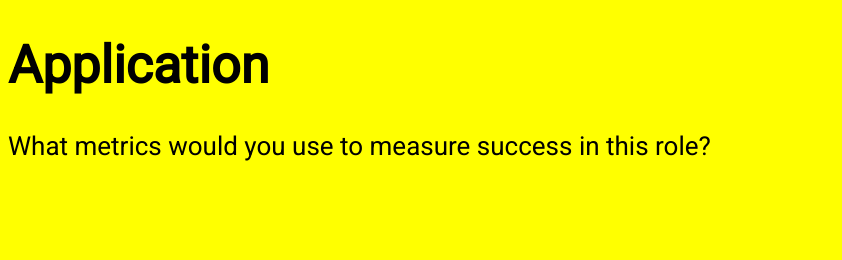
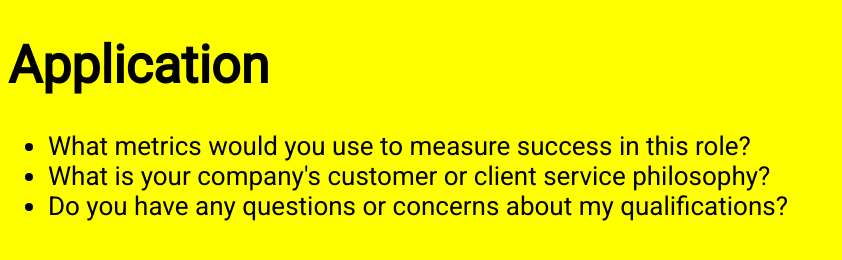
Before and after one commit to Luko-91/Luko-91.github.io, a plain HTML site: page index.html in a window 1280 px wide. Shown: the whole page, without its empty margins (0-842 px from the left). Drawn offline with Linux system fonts and the light colour scheme; a web font is replaced by a local one.

Commit message:
Update index.html
added ul

```diff
--- a/index.html
+++ b/index.html
@@ -12,6 +12,13 @@ body {
    </head>
    <body style="background-color:yellow;">
       <h1 >Application</h1>
-      <p>What metrics would you use to measure success in this role?</p>
+      <p>
+        <ul>
+            <li>What metrics would you use to measure success in this role?</li>
+            <li>What is your company's customer or client service philosophy?</li>
+            <li>Do you have any questions or concerns about my qualifications?</li>
+          </ul>
+
+      </p>
    </body>
 </html>
```
